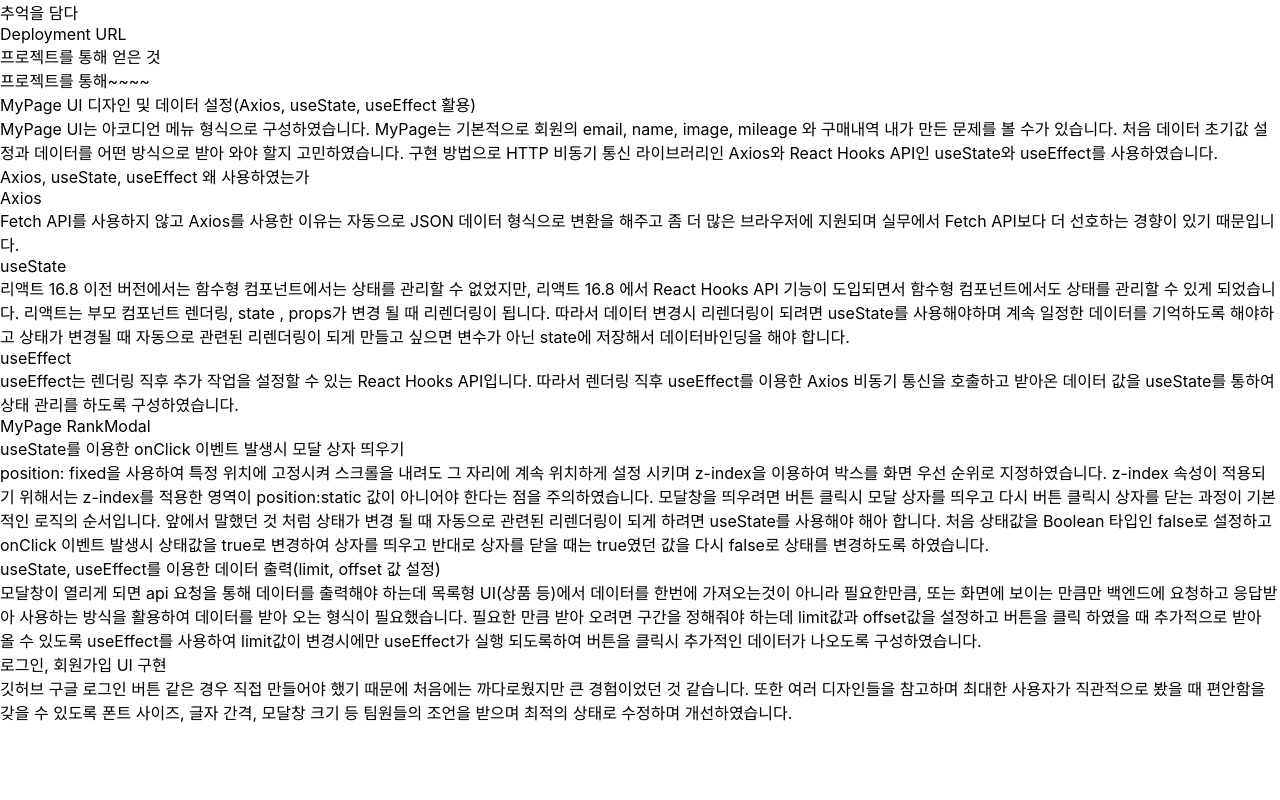
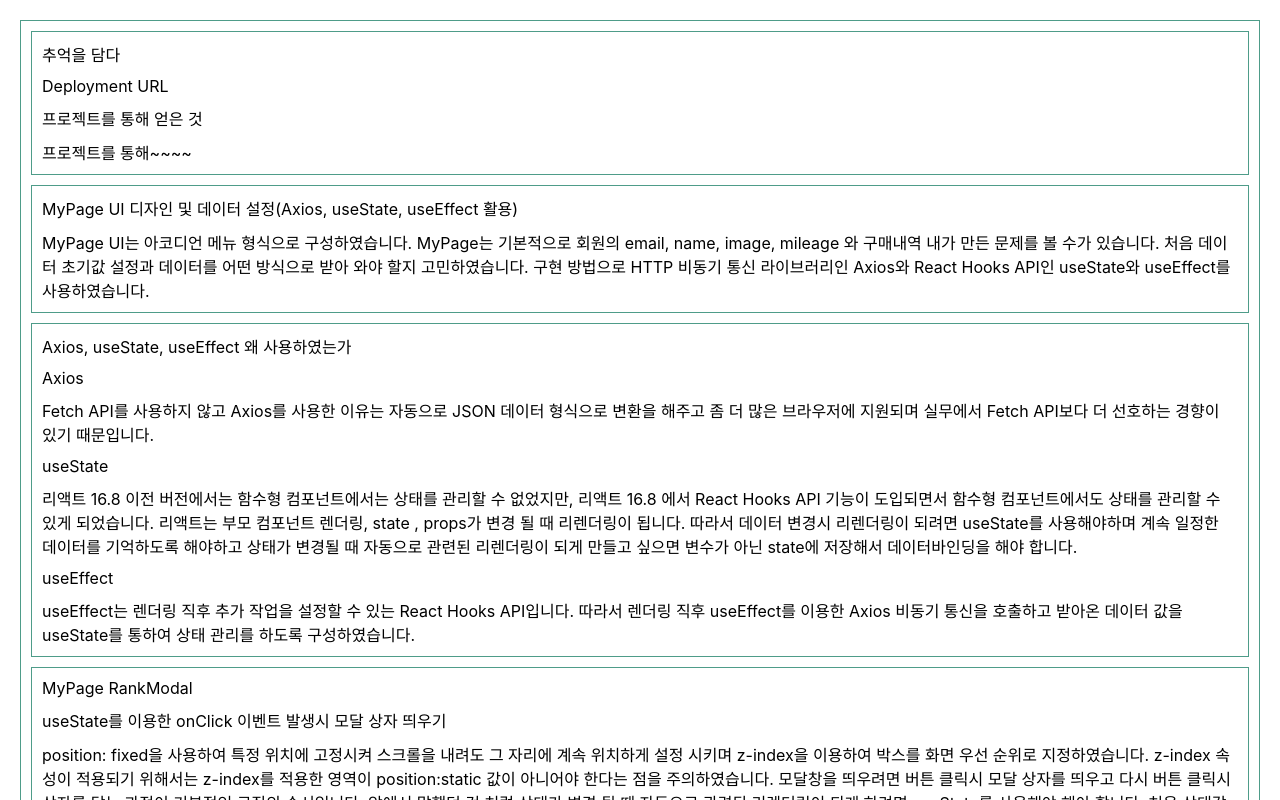
Before and after one commit to yonghk423/pf-next.js-ts, a Next.js app: page /DetailPages/NaraMal in a window 1280 px wide. Shown: the top 800 px of the page. Built offline with nearby package versions, Linux system fonts and the light colour scheme.

Commit message:
naramal scss

```diff
--- a/NaraMal.module.css
+++ b/NaraMal.module.css
@@ -1 +1,115 @@
-/* No CSS *//*# sourceMappingURL=NaraMal.module.css.map */
+.container {
+  border: 1px solid #4e9c89;
+  margin: 20px;
+}
+
+.container .projectIntroBox {
+  border: 1px solid #4e9c89;
+  margin: 10px;
+}
+
+.container .projectIntroBox .projectIntroTitle {
+  margin: 10px;
+}
+
+.container .projectIntroBox .projectIntroDeploy {
+  margin: 10px;
+}
+
+.container .projectIntroBox .projectIntroExpTitle {
+  margin: 10px;
+}
+
+.container .projectIntroBox .projectIntroExp {
+  margin: 10px;
+}
+
+.container .projectExplainBox .projectIntroOneBox {
+  border: 1px solid #4e9c89;
+  margin: 10px;
+}
+
+.container .projectExplainBox .projectIntroOneBox .projectIntroOneTitle {
+  margin: 10px;
+}
+
+.container .projectExplainBox .projectIntroOneBox .projectIntroOne {
+  margin: 10px;
+}
+
+.container .projectExplainBox .projectIntroTwoBox {
+  border: 1px solid #4e9c89;
+  margin: 10px;
+}
+
+.container .projectExplainBox .projectIntroTwoBox .projectIntroTwoTitle {
+  margin: 10px;
+}
+
+.container .projectExplainBox .projectIntroTwoBox .projectIntroTwoTitleAxios {
+  margin: 10px;
+}
+
+.container .projectExplainBox .projectIntroTwoBox .projectIntroTwoAxios {
+  margin: 10px;
+}
+
+.container .projectExplainBox .projectIntroTwoBox .projectIntroTwoTitleUseState {
+  margin: 10px;
+}
+
+.container .projectExplainBox .projectIntroTwoBox .projectIntroTwoUseState {
+  margin: 10px;
+}
+
+.container .projectExplainBox .projectIntroTwoBox .projectIntroTwoTitleUseEffect {
+  margin: 10px;
+}
+
+.container .projectExplainBox .projectIntroTwoBox .projectIntroTwoUseEffect {
+  margin: 10px;
+}
+
+.container .projectExplainBox .projectIntroThrBox {
+  border: 1px solid #4e9c89;
+  margin: 10px;
+}
+
+.container .projectExplainBox .projectIntroThrBox .projectIntroThrTitle {
+  margin: 10px;
+}
+
+.container .projectExplainBox .projectIntroThrBox .projectIntroThrTitleModalUi {
+  margin: 10px;
+}
+
+.container .projectExplainBox .projectIntroThrBox .projectIntroThrModalUi {
+  margin: 10px;
+}
+
+.container .projectExplainBox .projectIntroFourBox {
+  border: 1px solid #4e9c89;
+  margin: 10px;
+}
+
+.container .projectExplainBox .projectIntroFourBox .projectIntroFourTitle {
+  margin: 10px;
+}
+
+.container .projectExplainBox .projectIntroFourBox .projectIntroFourHookApi {
+  margin: 10px;
+}
+
+.container .projectExplainBox .projectIntroFiveBox {
+  border: 1px solid #4e9c89;
+  margin: 10px;
+}
+
+.container .projectExplainBox .projectIntroFiveBox .projectIntroFiveTitle {
+  margin: 10px;
+}
+
+.container .projectExplainBox .projectIntroFiveBox .projectIntroFiveInfoUis {
+  margin: 10px;
+}
+/*# sourceMappingURL=NaraMal.module.css.map */
--- a/pages/DetailPages/NaraMal.module.scss
+++ b/pages/DetailPages/NaraMal.module.scss
@@ -0,0 +1,99 @@
+.container {
+    border: 1px solid rgb(78, 156, 137);
+    margin: 20px;
+    .projectIntroBox {
+        border: 1px solid rgb(78, 156, 137);
+        margin: 10px;
+        .projectIntroTitle {
+            margin: 10px;
+        }
+        .projectIntroDeploy {
+            margin: 10px;
+        }
+        .projectIntroExpTitle {
+            margin: 10px;
+        }
+        .projectIntroExp {
+            margin: 10px;
+        }
+    }
+    .projectExplainBox {
+        // border: 1px solid rgb(78, 156, 137);
+      .projectIntroOneBox {
+        border: 1px solid rgb(78, 156, 137);
+        margin: 10px;
+
+         .projectIntroOneTitle {
+          margin: 10px;
+
+        }
+        .projectIntroOne {
+          margin: 10px;
+        }
+      }
+
+      .projectIntroTwoBox {
+        border: 1px solid rgb(78, 156, 137);
+        margin: 10px;
+        .projectIntroTwoTitle {
+          margin: 10px;
+        }
+        .projectIntroTwoTitleAxios {
+          margin: 10px;
+        }
+        .projectIntroTwoAxios {
+          margin: 10px;
+        }
+        .projectIntroTwoTitleUseState {
+          margin: 10px;
+        }
+        .projectIntroTwoUseState {
+          margin: 10px;
+
+        }
+        .projectIntroTwoTitleUseEffect {
+          margin: 10px;
+
+        }
+        .projectIntroTwoUseEffect {
+          margin: 10px;
+
+        }
+      }
+      .projectIntroThrBox {
+        border: 1px solid rgb(78, 156, 137);
+        margin: 10px;
+        .projectIntroThrTitle {
+          margin: 10px;
+        }
+        .projectIntroThrTitleModalUi {
+          margin: 10px;
+
+        }
+        .projectIntroThrModalUi {
+          margin: 10px;
+        }
+      }
+      .projectIntroFourBox {
+        border: 1px solid rgb(78, 156, 137);
+        margin: 10px;
+        .projectIntroFourTitle {
+          margin: 10px;
+        }
+        .projectIntroFourHookApi {
+          margin: 10px;
+        }
+
+      }
+      .projectIntroFiveBox {
+        border: 1px solid rgb(78, 156, 137);
+        margin: 10px;
+        .projectIntroFiveTitle {
+          margin: 10px;
+        }
+        .projectIntroFiveInfoUis {
+          margin: 10px;
+        }
+      }
+    }
+}
--- a/pages/DetailPages/NaraMal.tsx
+++ b/pages/DetailPages/NaraMal.tsx
@@ -10,9 +10,12 @@ export default function Naramal() {
           <div className={styles.projectIntroExp}>프로젝트를 통해~~~~</div>
         </div>
         <div className={styles.projectExplainBox}>
+          <div className={styles.projectIntroOneBox}>
             <div className={styles.projectIntroOneTitle}>MyPage UI 디자인 및 데이터 설정(Axios, useState, useEffect 활용)</div>
             <div className={styles.projectIntroOne}>MyPage UI는 아코디언 메뉴 형식으로 구성하였습니다. MyPage는 기본적으로 회원의 email, name, image, mileage 와 구매내역 내가 만든 문제를 볼 수가 있습니다. 처음 데이터 초기값 설정과 데이터를 어떤 방식으로 받아 와야 할지 고민하였습니다. 구현 방법으로 HTTP 비동기 통신 라이브러리인 Axios와 React Hooks API인 useState와 useEffect를 사용하였습니다.
             </div>
+          </div>
+          <div className={styles.projectIntroTwoBox}>
             <div className={styles.projectIntroTwoTitle}>Axios, useState, useEffect 왜 사용하였는가</div>
             <div className={styles.projectIntroTwoTitleAxios}>Axios</div>
             <div className={styles.projectIntroTwoAxios}>
@@ -26,20 +29,27 @@ export default function Naramal() {
             <div className={styles.projectIntroTwoUseEffect}>
                 useEffect는 렌더링 직후 추가 작업을 설정할 수 있는 React Hooks API입니다. 따라서 렌더링 직후 useEffect를 이용한 Axios 비동기 통신을 호출하고 받아온 데이터 값을 useState를 통하여 상태 관리를 하도록 구성하였습니다.
             </div>
+          </div>
+          <div className={styles.projectIntroThrBox}>
             <div className={styles.projectIntroThrTitle}>MyPage RankModal</div>
             <div className={styles.projectIntroThrTitleModalUi}>useState를 이용한 onClick 이벤트 발생시 모달 상자 띄우기</div>
             <div className={styles.projectIntroThrModalUi}>
                 position: fixed을 사용하여 특정 위치에 고정시켜 스크롤을 내려도 그 자리에 계속 위치하게 설정 시키며 z-index을 이용하여 박스를 화면 우선 순위로 지정하였습니다. z-index 속성이 적용되기 위해서는 z-index를 적용한 영역이 position:static 값이 아니어야 한다는 점을 주의하였습니다.
                 모달창을 띄우려면 버튼 클릭시 모달 상자를 띄우고 다시 버튼 클릭시 상자를 닫는 과정이 기본적인 로직의 순서입니다. 앞에서 말했던 것 처럼 상태가 변경 될 때 자동으로 관련된 리렌더링이 되게 하려면 useState를 사용해야 해아 합니다. 처음 상태값을 Boolean 타입인 false로 설정하고 onClick 이벤트 발생시 상태값을 true로 변경하여 상자를 띄우고 반대로 상자를 닫을 때는 true였던 값을 다시 false로 상태를 변경하도록 하였습니다.
             </div>
+          </div>
+          <div className={styles.projectIntroFourBox}>
             <div className={styles.projectIntroFourTitle}>useState, useEffect를 이용한 데이터 출력(limit, offset 값 설정)</div>
             <div className={styles.projectIntroFourHookApi}>
                 모달창이 열리게 되면 api 요청을 통해 데이터를 출력해야 하는데 목록형 UI(상품 등)에서 데이터를 한번에 가져오는것이 아니라 필요한만큼, 또는 화면에 보이는 만큼만 백엔드에 요청하고 응답받아 사용하는 방식을 활용하여 데이터를 받아 오는 형식이 필요했습니다. 필요한 만큼 받아 오려면 구간을 정해줘야 하는데 limit값과 offset값을 설정하고 버튼을 클릭 하였을 때 추가적으로 받아 올 수 있도록 useEffect를 사용하여 limit값이 변경시에만 useEffect가 실행 되도록하여 버튼을 클릭시 추가적인 데이터가 나오도록 구성하였습니다.
             </div>
+          </div>
+          <div className={styles.projectIntroFiveBox}>
             <div className={styles.projectIntroFiveTitle}>로그인, 회원가입 UI 구현</div>
             <div className={styles.projectIntroFiveInfoUis}>
                 깃허브 구글 로그인 버튼 같은 경우 직접 만들어야 했기 때문에 처음에는 까다로웠지만 큰 경험이었던 것 같습니다. 또한 여러 디자인들을 참고하며 최대한 사용자가 직관적으로 봤을 때 편안함을 갖을 수 있도록 폰트 사이즈, 글자 간격, 모달창 크기 등 팀원들의 조언을 받으며 최적의 상태로 수정하며 개선하였습니다.
             </div>
+          </div>
         </div>
         </div>
     )
```
Also changed, not shown: 1 other file (tests, documents, lock files or other folders).
